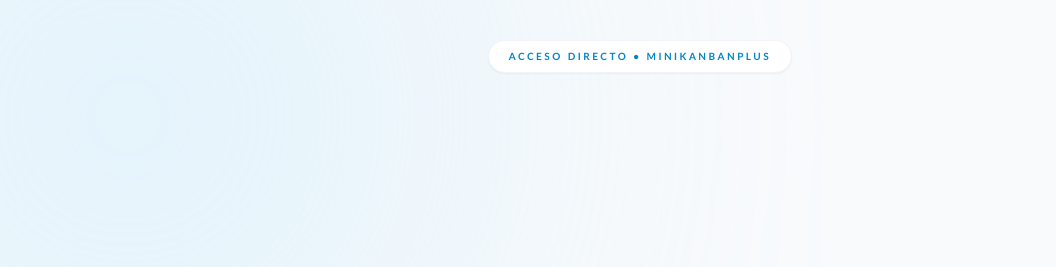
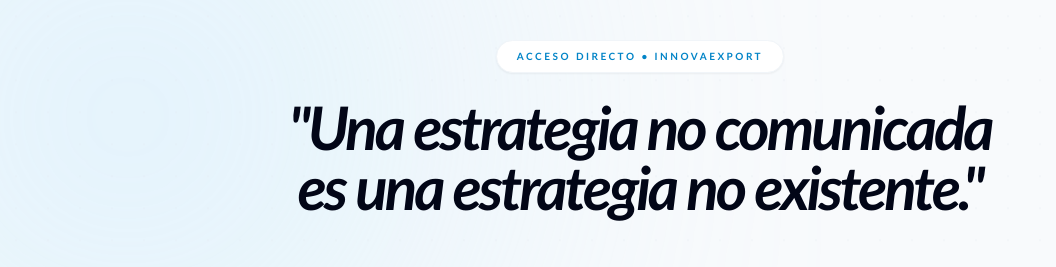
Before and after one commit to mdkeene/miniKanbanPlus, a Next.js app: page / in a window 1280 px wide. Shown: the top 267 px of the page, without its empty margins (0-1056 px from the left). Built offline with nearby package versions, Linux system fonts and the light colour scheme; no server answers.

Commit message:
Fix: Remove invalid animation classes and opacity-0 from landing page to restore visibility

```diff
--- a/componentes/landing-page.tsx
+++ b/componentes/landing-page.tsx
@@ -20,21 +20,21 @@ export function LandingPage({ alEntrar }: LandingPageProps) {
       <div className="relative z-10 w-full max-w-5xl flex flex-col items-center gap-10 md:gap-16">
         {/* Header Section with Direct Strategy Quote */}
         <div className="text-center space-y-4 md:space-y-6">
-           <div className="inline-flex rounded-full bg-white px-5 py-2 text-[10px] font-black uppercase tracking-[0.25em] text-sky-600 shadow-sm border border-slate-100 animate-in slide-in-from-top-4 duration-700">
-             Acceso Directo • miniKanbanPlus
+           <div className="inline-flex rounded-full bg-white px-5 py-2 text-[10px] font-black uppercase tracking-[0.25em] text-sky-600 shadow-sm border border-slate-100">
+             Acceso Directo • InnovaExport
            </div>
-           <blockquote className="text-3xl md:text-6xl font-black italic tracking-tighter text-slate-950 leading-[1] max-w-3xl mx-auto px-4 opacity-0 animate-in fade-in slide-in-from-bottom-4 fill-mode-forwards duration-1000 delay-200">
+           <blockquote className="text-3xl md:text-6xl font-black italic tracking-tighter text-slate-950 leading-[1] max-w-3xl mx-auto px-4">
              "Una estrategia no comunicada es una estrategia no existente."
            </blockquote>
         </div>
 
         {/* Central Component: The Login Box Direct Access */}
-        <div className="w-full max-w-md opacity-0 animate-in fade-in zoom-in-95 fill-mode-forwards duration-700 delay-500">
+        <div className="w-full max-w-md">
            <PaginaLogin alEntrar={alEntrar} />
         </div>
 
         {/* Secondary Goal Quote as a Philosophy Anchor */}
-        <div className="max-w-2xl text-center opacity-0 animate-in fade-in slide-in-from-top-4 fill-mode-forwards duration-1000 delay-800">
+        <div className="max-w-2xl text-center">
            <p className="text-sm md:text-lg font-black tracking-[0.15em] text-slate-400 leading-relaxed uppercase">
              Personas e interacciones <span className="text-slate-950">sobre procesos y herramientas</span>
            </p>
```
